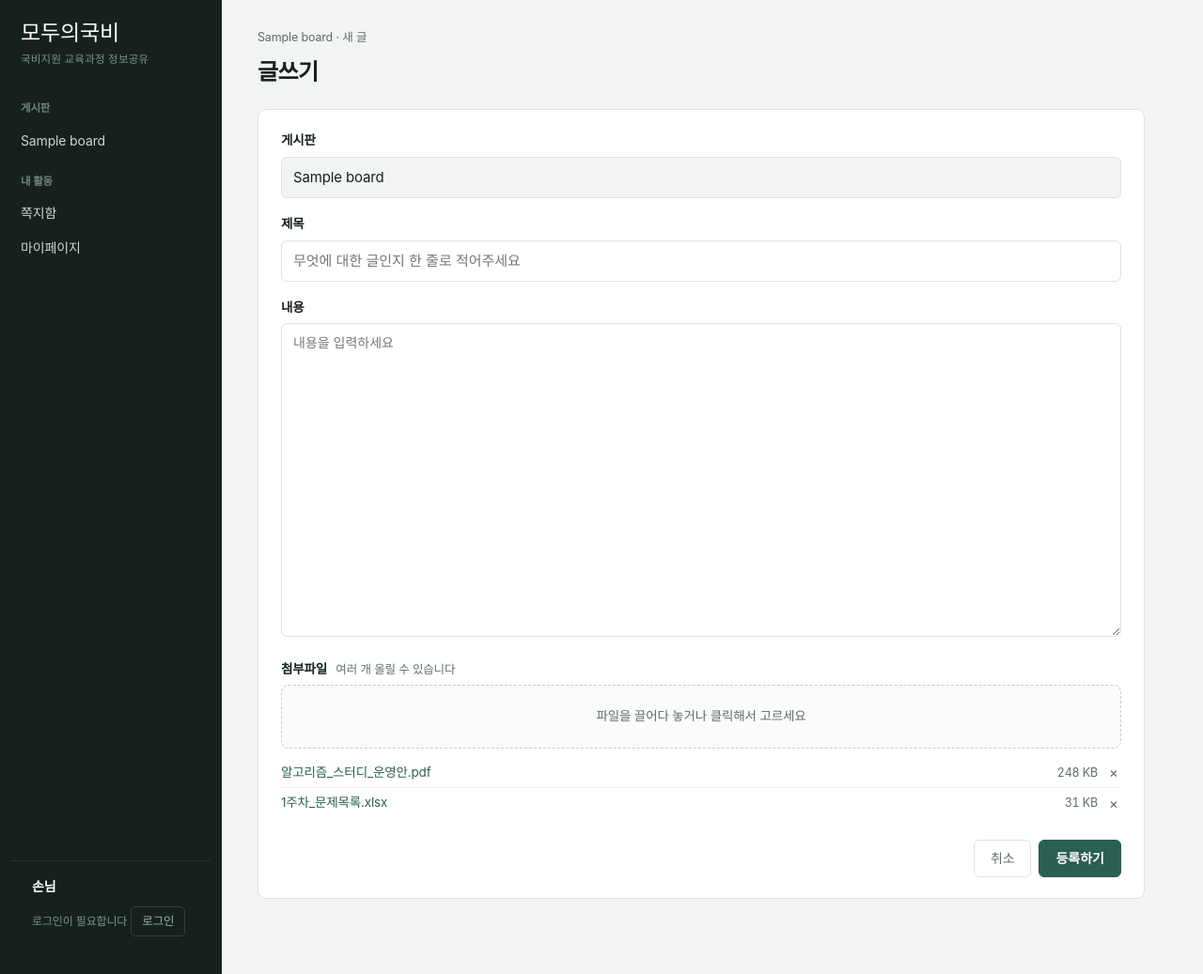
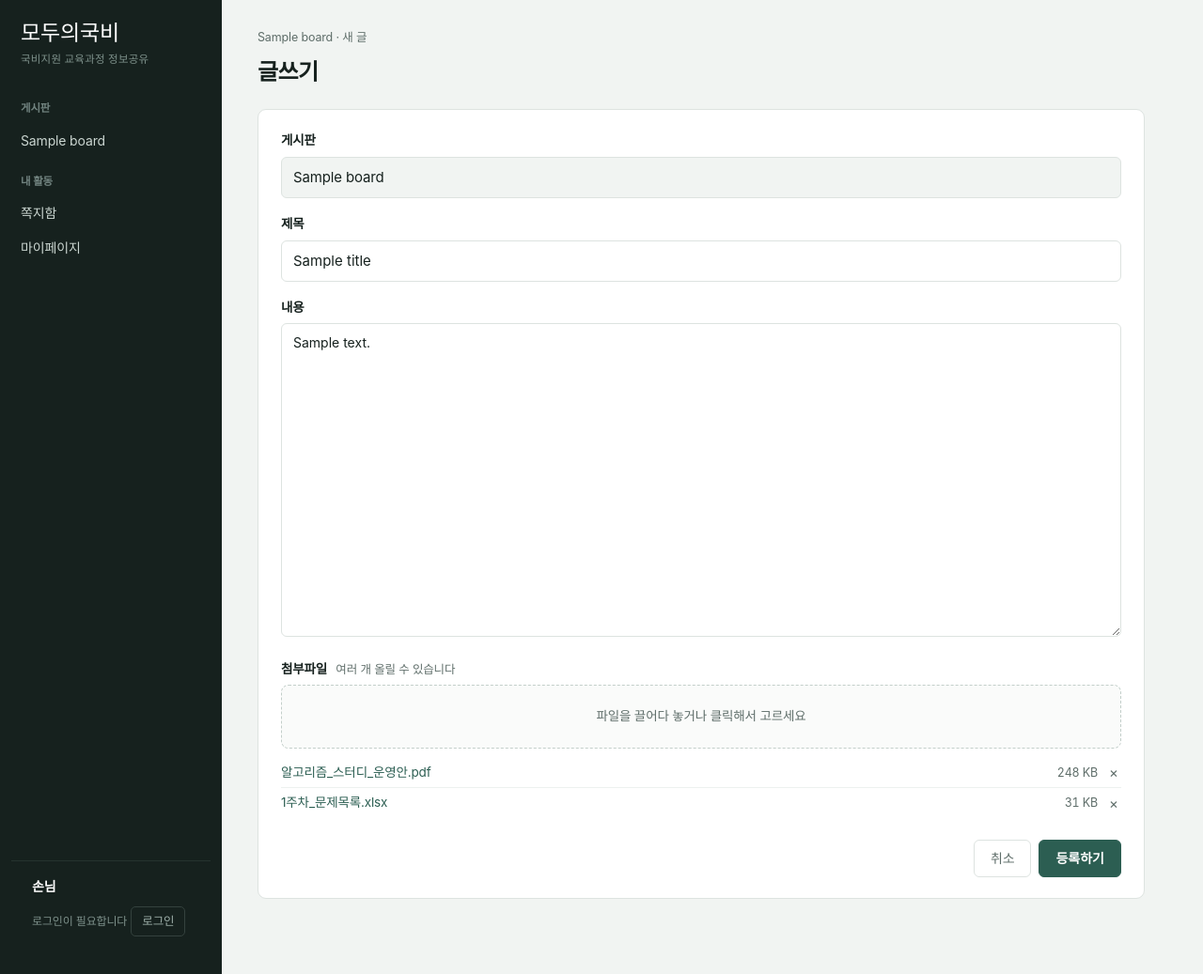
Before and after one commit to AXI260720TEAM3/axi_community, a Django app: template community/templates/board/form.html in a window 1280 px wide. Shown: the whole page at 94% size. Run offline with Django 5.2, Linux system fonts and the light colour scheme; tables that the repository leaves empty hold one stand-in row (values such as "Sample post"); the template is opened without the code that fills it: values that come from a table or form of the project are taken from there, most other values are stand-ins (such as "Sample title", 1, 10 or a date in 2020); some web fonts are replaced.

Commit message:
글쓰기 - 폼 검증 추가 (빈 제목·내용 차단, 입력값 유지)

```diff
--- a/community/templates/board/form.html
+++ b/community/templates/board/form.html
@@ -26,11 +26,13 @@
   </div>
   <div class="field">
     <label for="w-title">제목</label>
-    <input class="control" id="w-title" name="title" placeholder="무엇에 대한 글인지 한 줄로 적어주세요">
+    <input class="control" id="w-title" name="title" value="{{ title }}"
+           placeholder="무엇에 대한 글인지 한 줄로 적어주세요" required>
   </div>
   <div class="field">
     <label for="w-body">내용</label>
-    <textarea class="control" id="w-body" name=content rows="14" placeholder="내용을 입력하세요"></textarea>
+    <textarea class="control" id="w-body" name="content" rows="14"
+           placeholder="내용을 입력하세요" required>{{ content }}</textarea>
   </div>
   <div class="field">
     <label>첨부파일 <span class="hint">여러 개 올릴 수 있습니다</span></label>
```
Also changed, not shown: community/views/post.py (+11 -2 lines).
